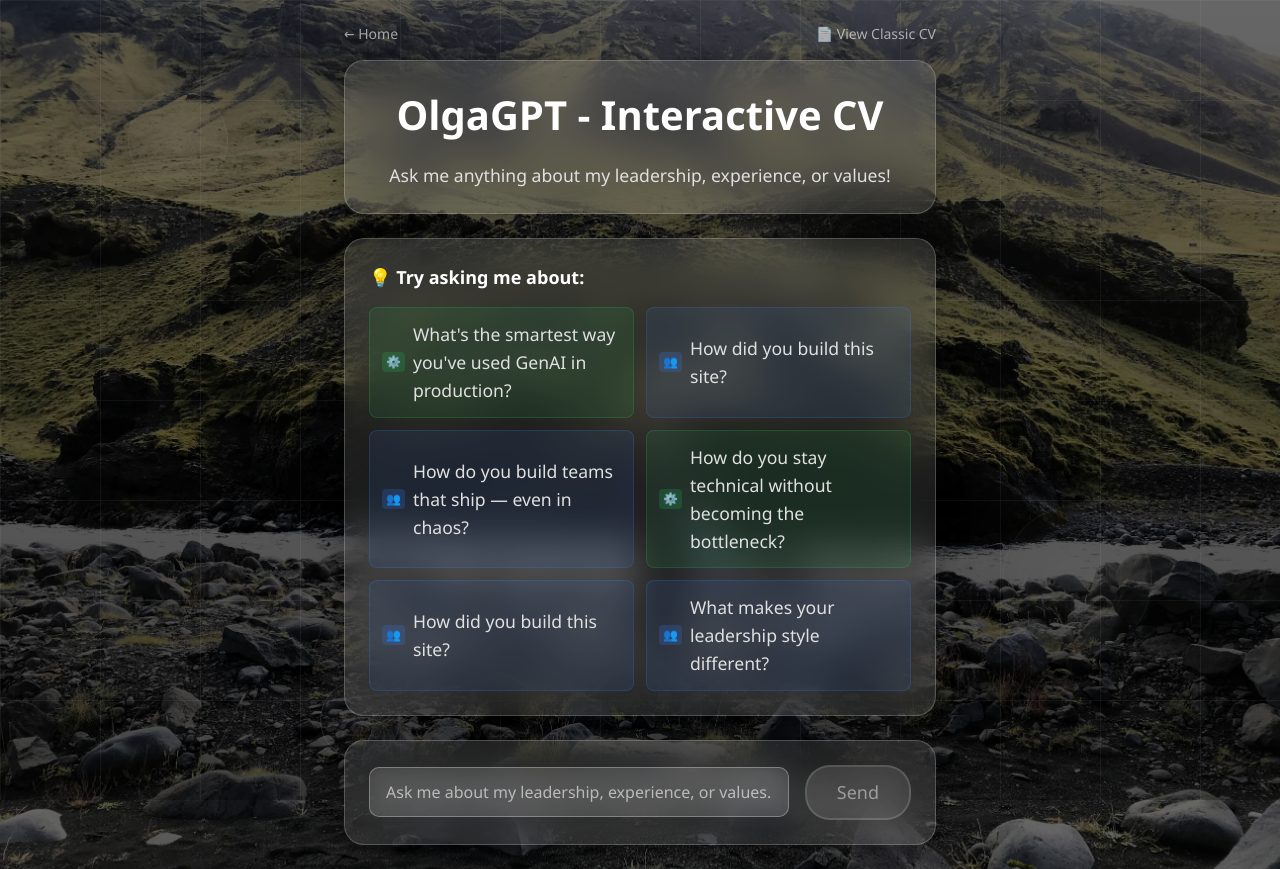
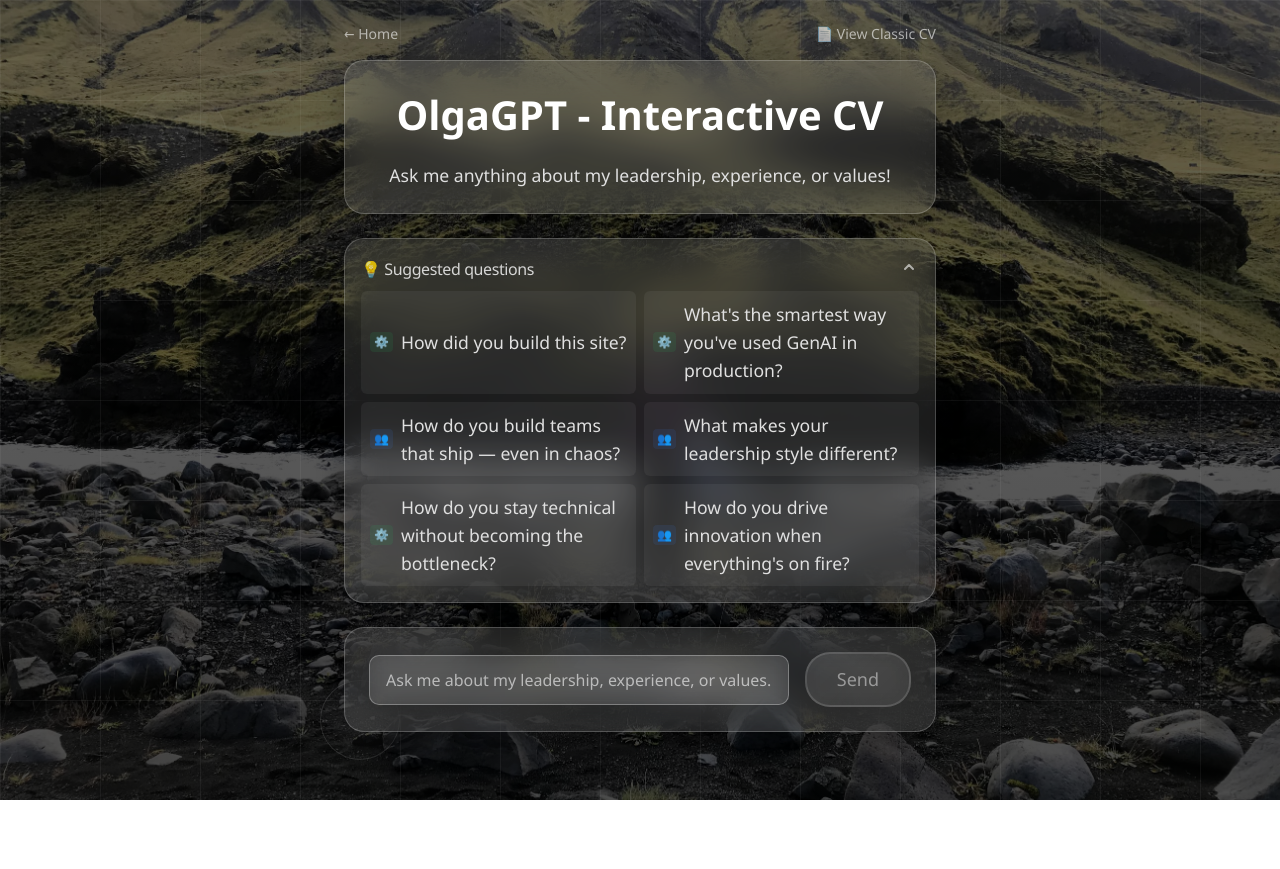
Before and after one commit to oyasovsky/online-cv-game, a Next.js app: page /olgagpt in a window 1280 px wide. After the commit the page ends 800 px from the top, so only its background shows below. Built offline with nearby package versions, Linux system fonts and the light colour scheme.

Commit message:
Refactor: unify question source of truth, deduplicate, and ensure consistent categorization for all question logic

```diff
--- a/pages/olgagpt.js
+++ b/pages/olgagpt.js
@@ -9,112 +9,75 @@ export default function Game() {
   const [askedQuestions, setAskedQuestions] = useState(new Set());
   const [isClient, setIsClient] = useState(false);
   const [sessionId, setSessionId] = useState(null);
+  const [showSampleQuestions, setShowSampleQuestions] = useState(true);
 
   // Ensure component only renders on client side to prevent hydration errors
   useEffect(() => {
     setIsClient(true);
   }, []);
 
-  const alwaysShowQuestion = "How did you build this site?";
+  // Collapse sample questions after first question is asked
+  useEffect(() => {
+    if (messages.length === 1) {
+      setShowSampleQuestions(false);
+    }
+  }, [messages.length]);
 
-  const sampleQuestions = [
-    alwaysShowQuestion,
-    ...[
-      "How do you build teams that ship — even in chaos?",
-      "What's the smartest way you've used GenAI in production?",
-      "What makes your leadership style different?",
-      "How do you drive innovation when everything's on fire?",
-      "What's your favorite failure — and why?",
-      "How do you stay technical without becoming the bottleneck?",
-      "How do you turn conflict into culture?",
-      "What's your approach to remote team management?",
-      "How do you measure team success?",
-      "What's your secret to high team retention?",
-      "How do you stay current with AI trends?",
-      "What's your take on AI replacing developers?",
-      "How do you evaluate new AI tools for the team?",
-      "What's the biggest AI mistake you've seen?",
-      "How do you build AI literacy in your teams?",
-      "What's your AI strategy for the next 2 years?",
-      "What's your approach to risk-taking?",
-      "How do you create a culture of learning?",
-      "What's the best advice you've ever received?",
-      "How do you help teams recover from setbacks?",
-      "What's your philosophy on experimentation?",
-      "How do you balance innovation with stability?",
-      "How do you encourage creativity in your teams?",
-      "What's your process for evaluating new ideas?",
-      "How do you balance innovation with delivery?",
-      "What's the most innovative project you've led?",
-      "How do you handle resistance to change?",
-      "What's your innovation budget strategy?",
-      "How do you stay current with technology?",
-      "What's your code review philosophy?",
-      "How do you handle technical debt?",
-      "What's your approach to architecture decisions?",
-      "How do you balance speed with quality?",
-      "What's your testing strategy?",
-      "Tell me more about your management philosophy",
-      "What's your biggest professional achievement?",
-      "How do you handle stress and pressure?",
-      "What's your communication style?",
-      "How do you make difficult decisions?",
-      "What drives you as a leader?"
-    ].filter(q => q !== alwaysShowQuestion)
+  // Unified questions array with category
+  const questions = [
+    { text: "How did you build this site?", category: "technical" },
+    { text: "How do you build teams that ship — even in chaos?", category: "leadership" },
+    { text: "What's the smartest way you've used GenAI in production?", category: "technical" },
+    { text: "What makes your leadership style different?", category: "leadership" },
+    { text: "How do you drive innovation when everything's on fire?", category: "leadership" },
+    { text: "What's your favorite failure — and why?", category: "leadership" },
+    { text: "How do you stay technical without becoming the bottleneck?", category: "technical" },
+    { text: "How do you turn conflict into culture?", category: "leadership" },
+    { text: "What's your approach to remote team management?", category: "leadership" },
+    { text: "How do you measure team success?", category: "leadership" },
+    { text: "What's your secret to high team retention?", category: "leadership" },
+    { text: "How do you stay current with AI trends?", category: "technical" },
+    { text: "What's your take on AI replacing developers?", category: "technical" },
+    { text: "How do you evaluate new AI tools for the team?", category: "technical" },
+    { text: "What's the biggest AI mistake you've seen?", category: "technical" },
+    { text: "How do you build AI literacy in your teams?", category: "technical" },
+    { text: "What's your AI strategy for the next 2 years?", category: "technical" },
+    { text: "What's your approach to risk-taking?", category: "leadership" },
+    { text: "How do you create a culture of learning?", category: "leadership" },
+    { text: "What's the best advice you've ever received?", category: "leadership" },
+    { text: "How do you help teams recover from setbacks?", category: "leadership" },
+    { text: "What's your philosophy on experimentation?", category: "leadership" },
+    { text: "How do you balance innovation with stability?", category: "leadership" },
+    { text: "How do you encourage creativity in your teams?", category: "leadership" },
+    { text: "What's your process for evaluating new ideas?", category: "leadership" },
+    { text: "How do you balance innovation with delivery?", category: "leadership" },
+    { text: "What's the most innovative project you've led?", category: "leadership" },
+    { text: "How do you handle resistance to change?", category: "leadership" },
+    { text: "What's your innovation budget strategy?", category: "leadership" },
+    { text: "How do you stay current with technology?", category: "technical" },
+    { text: "What's your code review philosophy?", category: "technical" },
+    { text: "How do you handle technical debt?", category: "technical" },
+    { text: "What's your approach to architecture decisions?", category: "technical" },
+    { text: "How do you balance speed with quality?", category: "technical" },
+    { text: "What's your testing strategy?", category: "technical" },
+    { text: "Tell me more about your management philosophy", category: "leadership" },
+    { text: "What's your biggest professional achievement?", category: "leadership" },
+    { text: "How do you handle stress and pressure?", category: "leadership" },
+    { text: "What's your communication style?", category: "leadership" },
+    { text: "How do you make difficult decisions?", category: "leadership" },
+    { text: "What drives you as a leader?", category: "leadership" }
   ];
 
-  // Categorize questions into leadership and technical buckets
+  // Always show this question first
+  const alwaysShowQuestion = questions[0].text;
+
+  // Derive sampleQuestions (all questions, in order)
+  const sampleQuestions = questions.map(q => q.text);
+
+  // Derive questionCategories
   const questionCategories = {
-    leadership: [
-      alwaysShowQuestion,
-      ...[
-        "How do you build teams that ship — even in chaos?",
-        "What makes your leadership style different?",
-        "How do you drive innovation when everything's on fire?",
-        "What's your favorite failure — and why?",
-        "How do you turn conflict into culture?",
-        "What's your approach to remote team management?",
-        "How do you measure team success?",
-        "What's your secret to high team retention?",
-        "What's your approach to risk-taking?",
-        "How do you create a culture of learning?",
-        "What's the best advice you've ever received?",
-        "How do you help teams recover from setbacks?",
-        "What's your philosophy on experimentation?",
-        "How do you balance innovation with stability?",
-        "How do you encourage creativity in your teams?",
-        "What's your process for evaluating new ideas?",
-        "How do you balance innovation with delivery?",
-        "What's the most innovative project you've led?",
-        "How do you handle resistance to change?",
-        "What's your innovation budget strategy?",
-        "Tell me more about your management philosophy",
-        "What's your biggest professional achievement?",
-        "How do you handle stress and pressure?",
-        "What's your communication style?",
-        "How do you make difficult decisions?",
-        "What drives you as a leader?"
-      ].filter(q => q !== alwaysShowQuestion)
-    ],
-    technical: [
-      alwaysShowQuestion,
-      ...[
-        "What's the smartest way you've used GenAI in production?",
-        "How do you stay technical without becoming the bottleneck?",
-        "How do you stay current with AI trends?",
-        "What's your take on AI replacing developers?",
-        "How do you evaluate new AI tools for the team?",
-        "What's the biggest AI mistake you've seen?",
-        "How do you build AI literacy in your teams?",
-        "What's your AI strategy for the next 2 years?",
-        "How do you stay current with technology?",
-        "What's your code review philosophy?",
-        "How do you handle technical debt?",
-        "What's your approach to architecture decisions?",
-        "How do you balance speed with quality?",
-        "What's your testing strategy?"
-      ].filter(q => q !== alwaysShowQuestion)
-    ]
+    leadership: questions.filter(q => q.category === 'leadership').map(q => q.text),
+    technical: questions.filter(q => q.category === 'technical').map(q => q.text)
   };
 
   // Get balanced questions (3 leadership + 3 technical, always include alwaysShowQuestion in first batch)
@@ -148,50 +111,53 @@ export default function Game() {
 
   // Contextual follow-up questions based on conversation
   const getContextualQuestions = useMemo(() => {
-    if (messages.length === 0) return getBalancedQuestions;
+    // Always include 'How did you build this site?' if it hasn't been asked
+    const howBuilt = alwaysShowQuestion;
+    const howBuiltUnasked = !askedQuestions.has(howBuilt);
 
+    if (messages.length === 0) {
+      return getBalancedQuestions;
+    }
     const lastMessage = messages[messages.length - 1];
-    if (!lastMessage || lastMessage.fromUser) return getBalancedQuestions;
-
+    if (!lastMessage || lastMessage.fromUser) {
+      // Prepend if not asked
+      const qs = getBalancedQuestions;
+      return howBuiltUnasked && !qs.includes(howBuilt) ? [howBuilt, ...qs] : qs;
+    }
     const content = lastMessage.content.toLowerCase();
-
     // Helper function to filter out asked questions and ensure balance
     const filterUnaskedAndBalance = (leadershipQs, technicalQs) => {
       const leadershipUnasked = leadershipQs.filter(q => !askedQuestions.has(q));
       const technicalUnasked = technicalQs.filter(q => !askedQuestions.has(q));
-
       // Take up to 3 from each category
       const leadershipSelected = leadershipUnasked.slice(0, 3);
       const technicalSelected = technicalUnasked.slice(0, 3);
-
       // If we don't have enough from one category, fill with balanced questions
       if (leadershipSelected.length < 3 || technicalSelected.length < 3) {
         const balanced = getBalancedQuestions;
         const leadershipNeeded = 3 - leadershipSelected.length;
         const technicalNeeded = 3 - technicalSelected.length;
-
         const balancedLeadership = balanced.filter(q =>
           questionCategories.leadership.includes(q) &&
           !leadershipSelected.includes(q)
         ).slice(0, leadershipNeeded);
-
         const balancedTechnical = balanced.filter(q =>
           questionCategories.technical.includes(q) &&
           !technicalSelected.includes(q)
         ).slice(0, technicalNeeded);
-
-        return [...leadershipSelected, ...balancedLeadership, ...technicalSelected, ...balancedTechnical];
+        let result = [...leadershipSelected, ...balancedLeadership, ...technicalSelected, ...balancedTechnical];
+        // Prepend if not asked
+        return howBuiltUnasked && !result.includes(howBuilt) ? [howBuilt, ...result] : result;
       }
-
       // Shuffle the combined array for variety
       const combined = [...leadershipSelected, ...technicalSelected];
-
       if (isClient) {
         // Only shuffle on client side to prevent hydration errors
-        return combined.sort(() => Math.random() - 0.5);
+        const shuffled = combined.sort(() => Math.random() - 0.5);
+        return howBuiltUnasked && !shuffled.includes(howBuilt) ? [howBuilt, ...shuffled] : shuffled;
       } else {
         // Return in deterministic order during SSR
-        return combined;
+        return howBuiltUnasked && !combined.includes(howBuilt) ? [howBuilt, ...combined] : combined;
       }
     };
 
@@ -287,7 +253,8 @@ export default function Game() {
     }
 
     // Default contextual questions - use balanced questions
-    return getBalancedQuestions;
+    const qs = getBalancedQuestions;
+    return howBuiltUnasked && !qs.includes(howBuilt) ? [howBuilt, ...qs] : qs;
   }, [messages, askedQuestions, getBalancedQuestions]);
 
   const sendMessage = async () => {
@@ -428,38 +395,70 @@ export default function Game() {
           </div>
         ) : (
           <>
-            {/* Sample Questions - Only show on first visit */}
+            {/* Sample Questions - Minimalist accordion style */}
             {messages.length === 0 && (
-              <div className="glass-card p-6 mb-6">
-                <h3 className="text-lg font-semibold mb-4 text-white">💡 Try asking me about:</h3>
-                <div className="grid grid-cols-1 md:grid-cols-2 gap-3">
-                  {getContextualQuestions.map((question, index) => {
+              <div className="follow-up-questions glass-card p-4 mb-6">
+                <button
+                  className="flex items-center justify-between w-full mb-2 text-base font-normal text-white/80 hover:text-white/90 focus:outline-none bg-transparent border-none px-0 py-0"
+                  onClick={() => setShowSampleQuestions((prev) => !prev)}
+                  aria-expanded={showSampleQuestions}
+                  aria-controls="sample-questions-accordion"
+                  style={{ boxShadow: 'none' }}
+                >
+                  <span className="tracking-tight">💡 Suggested questions</span>
+                  <span
+                    className={`transition-transform duration-200 ml-2 text-white/60 text-lg ${showSampleQuestions ? 'rotate-180' : 'rotate-0'}`}
+                    style={{ display: 'inline-block' }}
+                  >
+                    {/* Modern chevron SVG icon */}
+                    <svg
+                      width="20"
+                      height="20"
+                      viewBox="0 0 20 20"
+                      fill="none"
+                      xmlns="http://www.w3.org/2000/svg"
+                      className="inline-block align-middle"
+                    >
+                      <path d="M6 8l4 4 4-4" stroke="currentColor" strokeWidth="2" strokeLinecap="round" strokeLinejoin="round" />
+                    </svg>
+                  </span>
+                </button>
+                {showSampleQuestions && (
+                  <div id="sample-questions-accordion" className="grid grid-cols-1 md:grid-cols-2 gap-2 mt-2">
+                    {(() => {
+                      // Ensure 'How did you build this site?' is always first and deduplicated, and only 6 questions are shown
+                      const initialQs = getContextualQuestions;
+                      const deduped = [alwaysShowQuestion, ...initialQs.filter(q => q !== alwaysShowQuestion)];
+                      return deduped.slice(0, 6).map((question, index) => {
                         const isLeadership = questionCategories.leadership.includes(question);
                         const isTechnical = questionCategories.technical.includes(question);
                         return (
                           <button
                             key={index}
                             onClick={() => handleSampleQuestion(question)}
-                        className={`text-left p-3 rounded-lg transition-colors border ${
+                            className={`text-left p-2 rounded-md transition-colors border border-transparent hover:border-white/10 text-sm bg-white/5 hover:bg-white/10 ${
                               isLeadership
-                            ? 'bg-blue-500/10 hover:bg-blue-500/20 border-blue-500/20 hover:border-blue-500/40'
-                            : 'bg-green-500/10 hover:bg-green-500/20 border-green-500/20 hover:border-green-500/40'
+                                ? 'text-blue-200'
+                                : 'text-green-200'
                             }`}
+                            style={{ fontWeight: 400 }}
                           >
                             <div className="flex items-center space-x-2">
                               <span className={`text-xs px-1 py-0.5 rounded ${
                                 isLeadership
-                              ? 'bg-blue-500/20 text-blue-300'
-                              : 'bg-green-500/20 text-green-300'
+                                  ? 'bg-blue-500/10 text-blue-300'
+                                  : 'bg-green-500/10 text-green-300'
                               }`}>
                                 {isLeadership ? '👥' : '⚙️'}
                               </span>
-                          <span className="body-text">{question}</span>
+                              <span className="body-text text-sm font-normal">{question}</span>
                             </div>
                           </button>
                         );
-                  })}
+                      });
+                    })()}
                   </div>
+                )}
               </div>
             )}
 
@@ -486,7 +485,7 @@ export default function Game() {
 
             {/* Follow-up Questions - Show after each answer */}
             {shouldShowFollowUp && (
-              <div className="glass-card p-4 mb-6 animate-in fade-in duration-300">
+              <div className="follow-up-questions glass-card p-4 mb-6 animate-in fade-in duration-300">
                 <div className="flex items-center justify-between mb-3">
                   <div className="flex items-center space-x-2">
                     <h4 className="text-sm font-medium text-white/80">💭 What would you like to know next?</h4>
@@ -507,7 +506,7 @@ export default function Game() {
                   </button>
                 </div>
                 <div className="grid grid-cols-1 md:grid-cols-2 gap-2">
-                  {getContextualQuestions.map((question, index) => {
+                  {getContextualQuestions.slice(0, 6).map((question, index) => {
                     const isLeadership = questionCategories.leadership.includes(question);
                     const isTechnical = questionCategories.technical.includes(question);
                     return (
@@ -536,12 +535,11 @@ export default function Game() {
                 </div>
                 {askedQuestions.size >= sampleQuestions.length && (
                   <div className="mt-3 text-xs text-white/50 text-center">
-                    ✨ You`&apos;`ve seen all the questions! Click ֿ`&quot;`Start over`&quot;` to begin again.
+                    ✨ You&apos;ve seen all the questions! Click "Start over" to begin again.
                   </div>
                 )}
               </div>
             )}
-
             {/* Input container */}
             <div className="glass-card p-6">
               <div className="flex items-center space-x-4">
```
Lines whose indentation alone changed are shown as unchanged.
